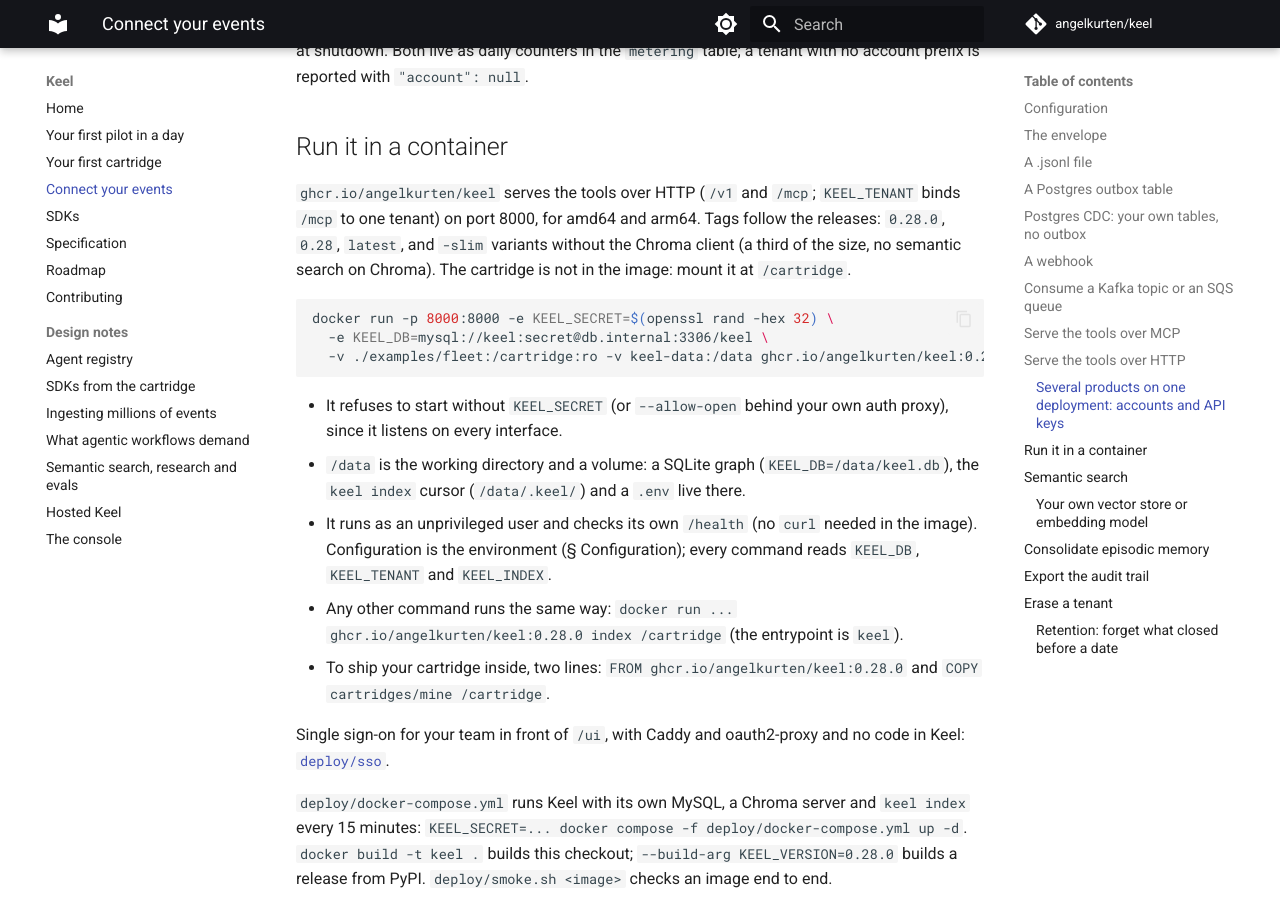
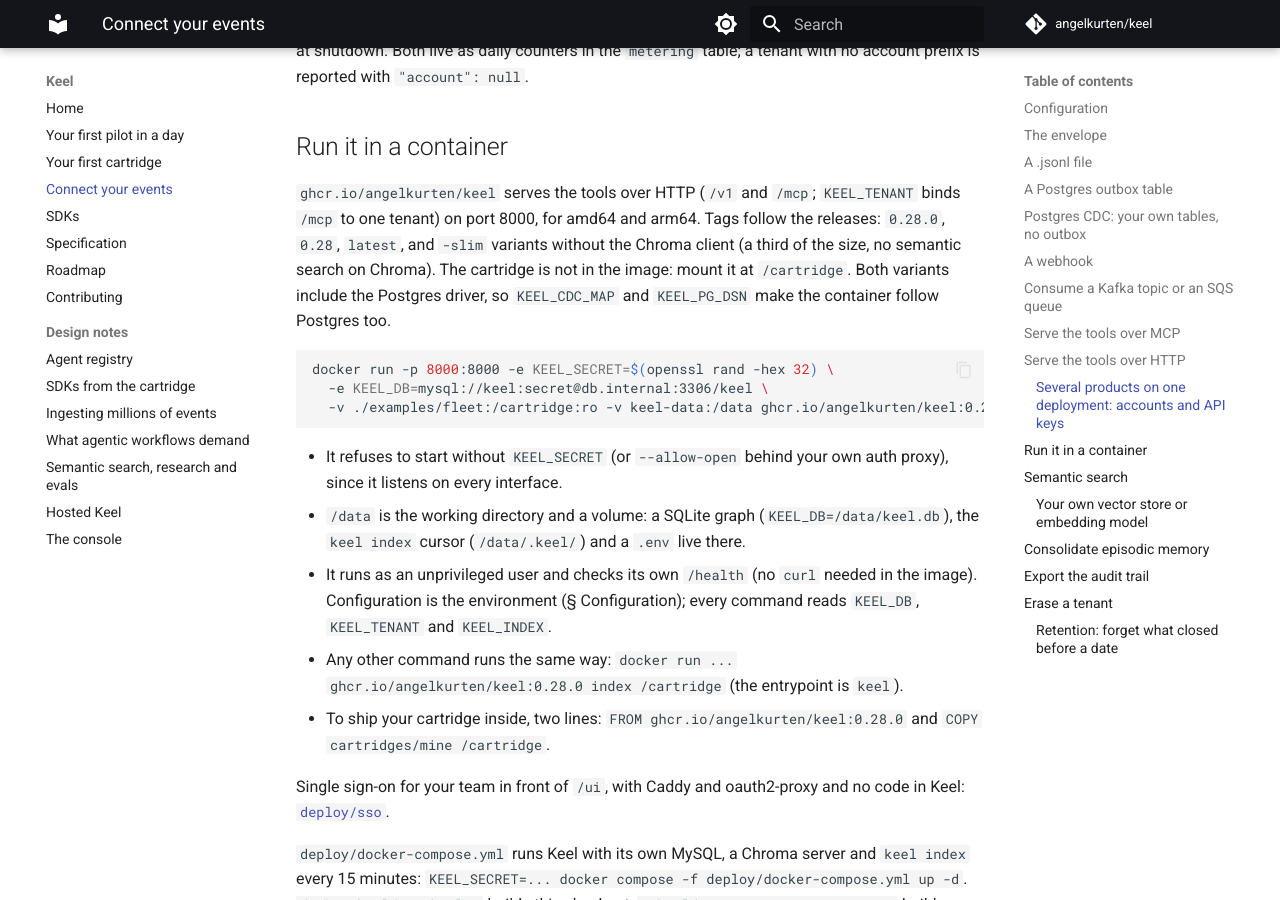
Before and after one commit to angelkurten/keel, an MkDocs documentation site: the page built from docs/connect.md, in a window 1280 px wide and 900 px high, scrolled down 12387 px. Built offline with MkDocs 1.6.1 and Material for MkDocs 9.7.7, drawn with Linux system fonts in a browser that asks for light colours; comment, search, counter and statistics services are not loaded.

Commit message:
Image: the Postgres driver in both variants, for keel serve --cdc
Co-Authored-By: Claude Opus 5.5 <noreply@anthropic.com>
Claude-Session: https://claude.ai/code/session_01MmqHJpZo2Ya1H1Q3wusx6W

````diff
--- a/docs/connect.md
+++ b/docs/connect.md
@@ -335,7 +335,7 @@ uv run keel usage --db keel.db --month 2027-01 --account acme
 
 ## Run it in a container
 
-`ghcr.io/angelkurten/keel` serves the tools over HTTP (`/v1` and `/mcp`; `KEEL_TENANT` binds `/mcp` to one tenant) on port 8000, for amd64 and arm64. Tags follow the releases: `0.28.0`, `0.28`, `latest`, and `-slim` variants without the Chroma client (a third of the size, no semantic search on Chroma). The cartridge is not in the image: mount it at `/cartridge`.
+`ghcr.io/angelkurten/keel` serves the tools over HTTP (`/v1` and `/mcp`; `KEEL_TENANT` binds `/mcp` to one tenant) on port 8000, for amd64 and arm64. Tags follow the releases: `0.28.0`, `0.28`, `latest`, and `-slim` variants without the Chroma client (a third of the size, no semantic search on Chroma). The cartridge is not in the image: mount it at `/cartridge`. Both variants include the Postgres driver, so `KEEL_CDC_MAP` and `KEEL_PG_DSN` make the container follow Postgres too.
 
 ```bash
 docker run -p 8000:8000 -e KEEL_SECRET=$(openssl rand -hex 32) \
````
Also changed, not shown: 2 other files.
